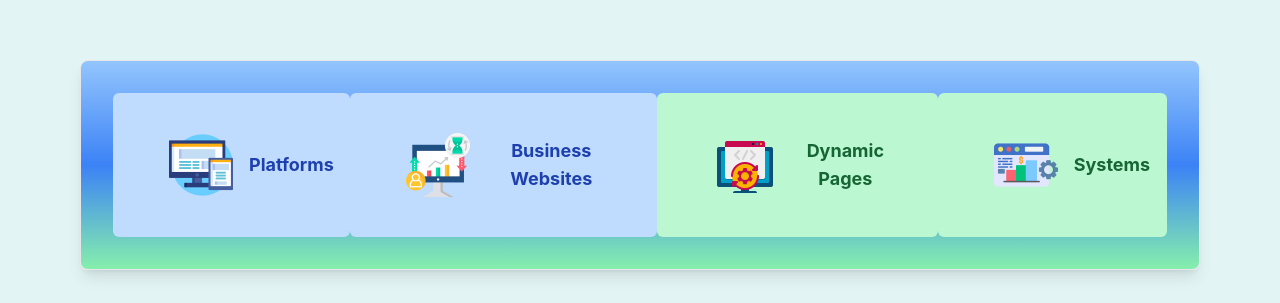
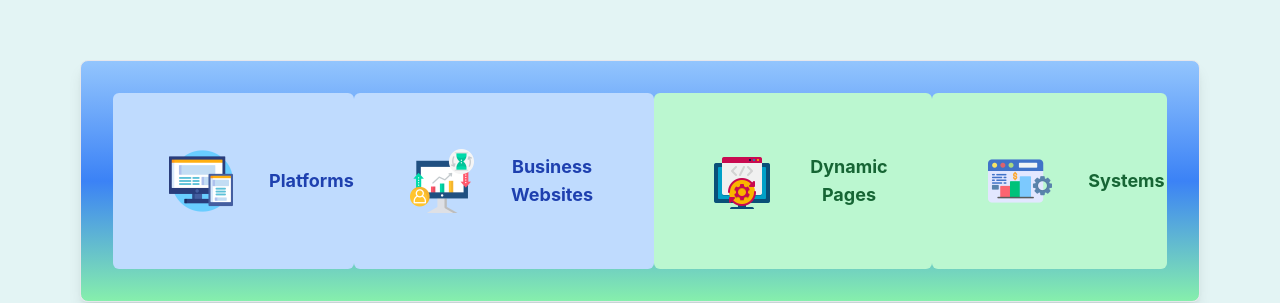
Before and after one commit to MohamedMagdy63/Webx-Crafters_website_company, a React (Create React App) app: page / in a window 1280 px wide. Shown: the part 1460-1763 px from the top of the page. Built offline with nearby package versions, Linux system fonts and the light colour scheme.

Commit message:
change some style

```diff
--- a/src/Components/AnalysisBox.jsx
+++ b/src/Components/AnalysisBox.jsx
@@ -11,19 +11,19 @@ const AnalysisBox = () => {
       <ul className='flex  flex-col lg:flex-row border text-xl sm:text-2xl bg-gradient-to-b from-blue-300 via-blue-500 to-green-300 rounded-lg p-8 shadow-lg'>
         <li className="p-6 sm:p-10 flex items-center justify-left bg-blue-200 rounded-md hover:bg-blue-300 transition">
           <img src={platform} className="w-16 h-16 mx-4" alt="" />
-          <span className="text-base sm:text-lg font-bold text-blue-800">Platforms</span>
+          <span className="text-base sm:text-lg font-bold text-blue-800 p-5">Platforms</span>
         </li>
         <li className="p-6 sm:p-10 flex items-center justify-left bg-blue-200 rounded-md hover:bg-blue-300 transition">
           <img src={systems} className="w-16 h-16 mx-4" alt="" />
-          <span className="text-base sm:text-lg font-bold text-blue-800">Business Websites</span>
+          <span className="text-base sm:text-lg font-bold text-blue-800 p-5">Business Websites</span>
         </li>
         <li className="p-6 sm:p-10 flex items-center justify-left bg-green-200 rounded-md hover:bg-green-300 transition">
           <img src={dynamic} className="w-16 h-16 mx-4" alt="" />
-          <span className="text-base sm:text-lg font-bold text-green-800">Dynamic Pages</span>
+          <span className="text-base sm:text-lg font-bold text-green-800 p-5">Dynamic Pages</span>
         </li>
         <li className="p-6 sm:p-10 flex items-center justify-left bg-green-200 rounded-md hover:bg-green-300 transition">
           <img src={projects} className="w-16 h-16 mx-4" alt="" />
-          <span className="text-base sm:text-lg font-bold text-green-800">Systems</span>
+          <span className="text-base sm:text-lg font-bold text-green-800 p-5">Systems</span>
         </li>
       </ul>
     </div>
```
